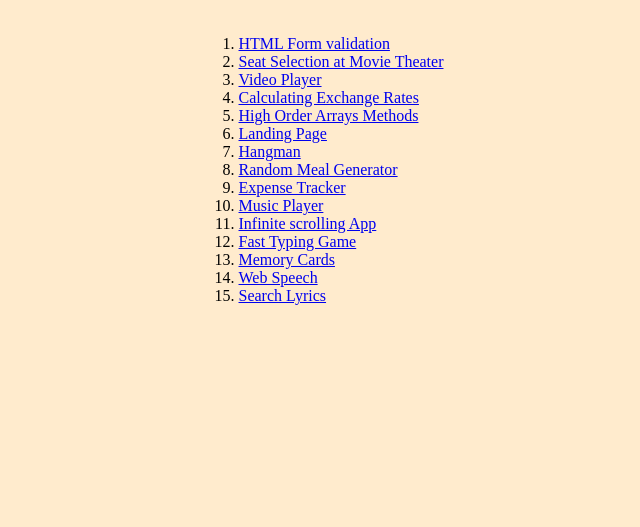
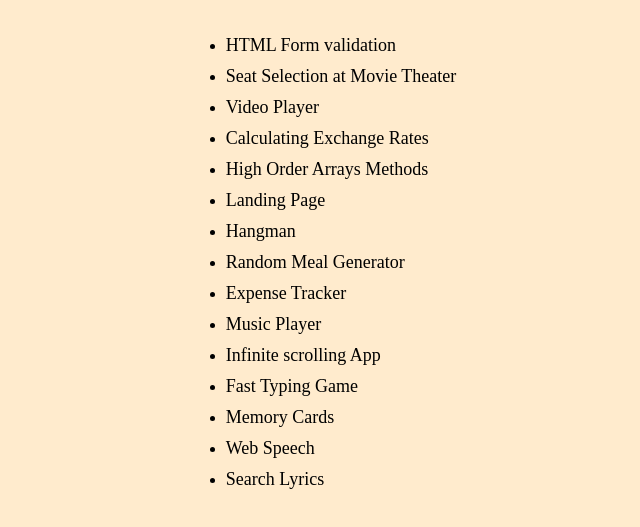
Before and after one commit to Aiman-27/js-projects, a plain HTML site: page index.html in a window 1280 px wide. Shown: the part 69-596 px from the top of the page, without its empty margins (319-959 px from the left). Drawn offline with Linux system fonts and the light colour scheme.

Commit message:
Update style.css
style.css

```diff
--- a/style.css
+++ b/style.css
@@ -11,3 +11,21 @@ body {
     justify-content: center;
     align-items: center;
 }
+
+ol {
+    list-style-type: disc;
+}
+
+li {
+padding-bottom: 10px;
+}
+
+li a {
+    color: black;
+    text-decoration: none;
+    font-size: large;
+}
+
+li a:hover {
+    text-decoration: underline;
+}
```
